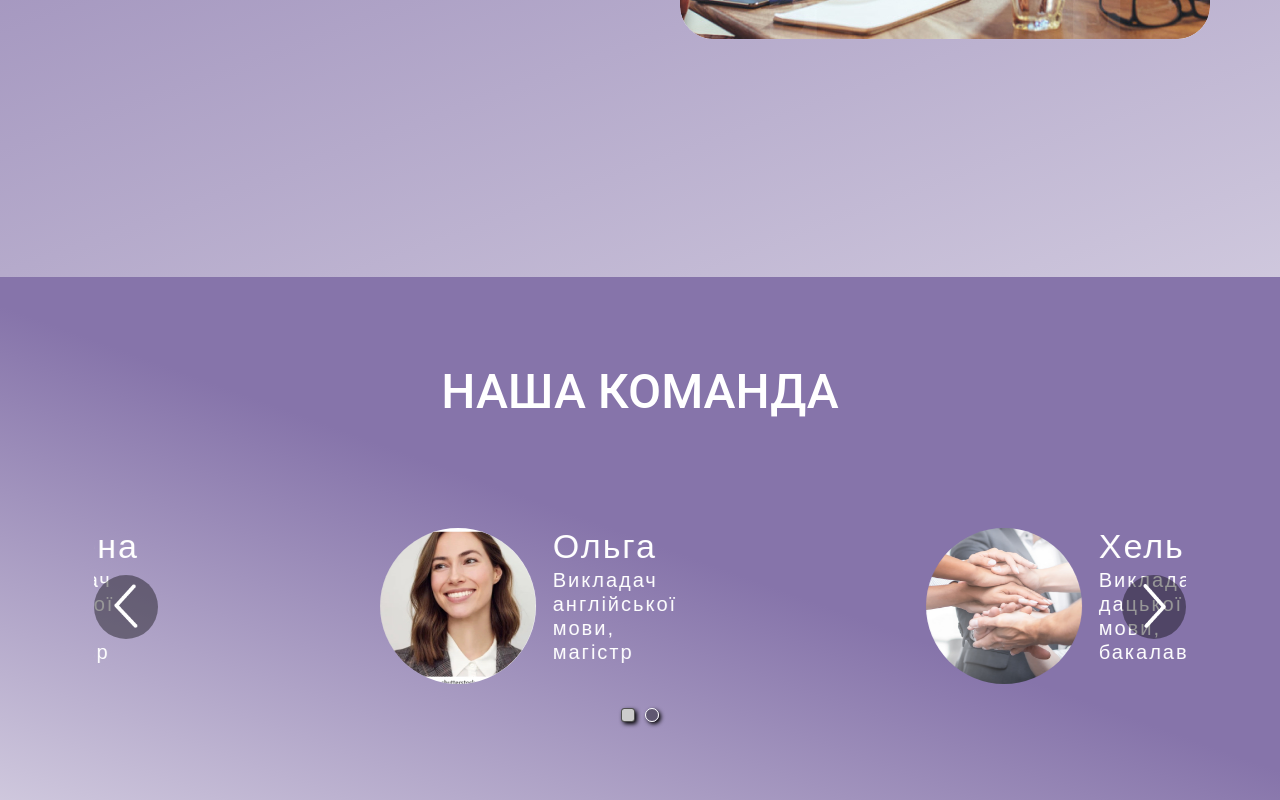
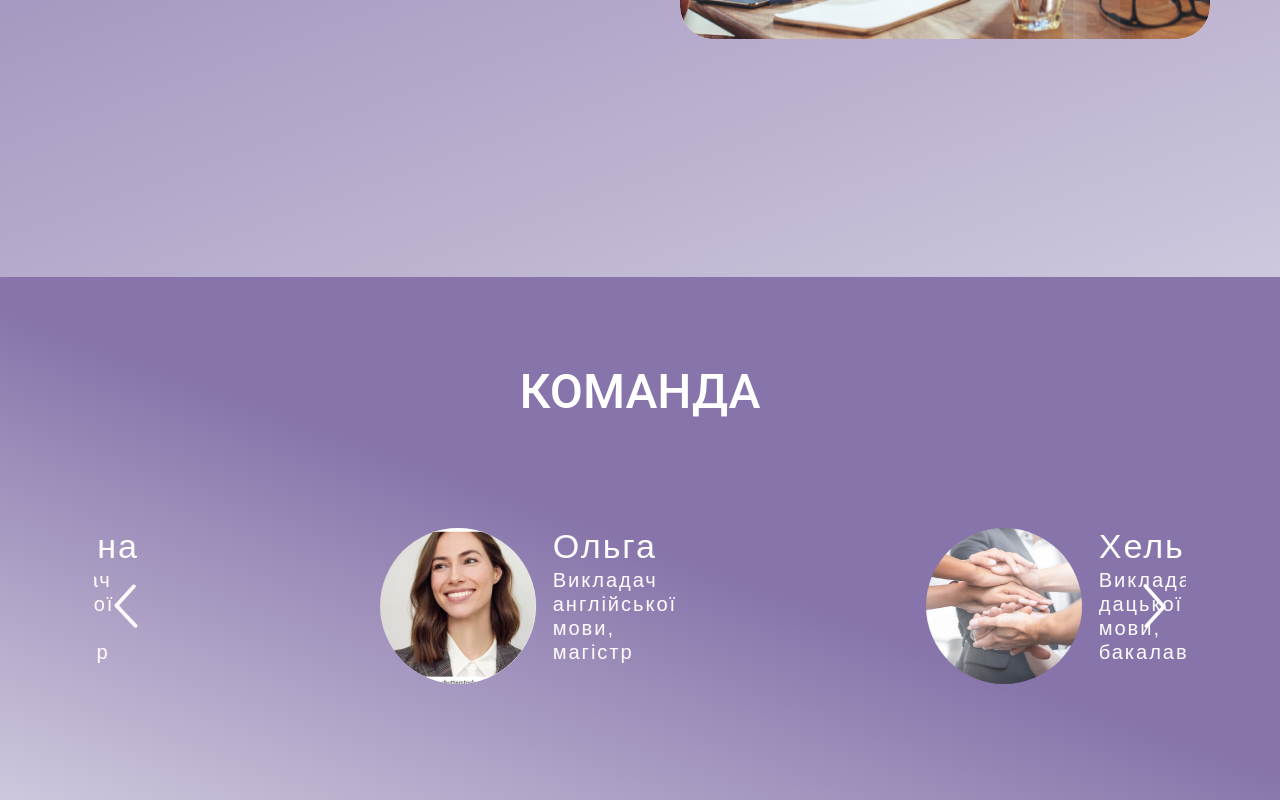
Before and after one commit to LingvoCentreOK/react-ui, a React (Create React App) app: page / in a window 1280 px wide. Shown: the part 2712-3512 px from the top of the page. Built offline with nearby package versions, Linux system fonts and the light colour scheme.

Commit message:
fix: removed background of custom arrowbuttons/extraneous dots, reworked logic regarding inscriptios

```diff
--- a/package.json
+++ b/package.json
@@ -20,13 +20,11 @@
       "@types/react-dom": "^18.2.14",
       "react": "^18.2.0",
       "react-dom": "^18.2.0",
-      "react-material-ui-carousel": "^3.4.2",
       "react-multi-carousel": "^2.8.4",
       "react-parallax-mouse": "^1.7.3",
       "react-redux": "^8.1.3",
       "react-router-dom": "^6.17.0",
       "react-scripts": "5.0.1",
-      "react-spring": "^9.7.3",
       "typescript": "^4.9.5",
       "web-vitals": "^2.1.4"
    },
--- a/src/components/home_page/HomePage.tsx
+++ b/src/components/home_page/HomePage.tsx
@@ -2,6 +2,7 @@ import React, { useEffect } from "react";
 import Box from "@mui/material/Box";
 import Button from "@mui/material/Button";
 import { useAppDispatch } from "../../hooks";
+import { useAppSelector } from "../../hooks";
 import { setIsTextVisible } from "../../store/rootSlice";
 import ParallaxLogo from "./ParallaxLogo";
 import OrganizationInfoBlock from "../organization_info_block/OrganizationInfoBlock";
@@ -10,6 +11,9 @@ import { useTheme } from "@mui/material";
 
 const HomePage: React.FC = () => {
   const dispatch = useAppDispatch();
+  const componentsTitlesState = useAppSelector(
+    (state) => state.reducer.componentsTitlesState
+  );
   const theme = useTheme();
 
   useEffect(() => {
@@ -65,7 +69,7 @@ const HomePage: React.FC = () => {
             },
           }}
         >
-          Зв'язатись з нами
+          {componentsTitlesState.homePageTitles.buttonTitle}
         </Button>
       </Box>
       <OrganizationInfoBlock />
--- a/src/components/home_page/ParallaxLogo.tsx
+++ b/src/components/home_page/ParallaxLogo.tsx
@@ -15,12 +15,14 @@ import italyFlag from "./icons/italy.png";
 import polandFlag from "./icons/poland.png";
 
 const ParallaxLogo: React.FC = () => {
+  const theme = useTheme();
   const dispatch = useAppDispatch();
-  const theme = useTheme();
+  const componentsTitlesState = useAppSelector(
+    (state) => state.reducer.componentsTitlesState
+  );
   const isParallaxEnabled = useAppSelector(
     (state) => state.reducer.isParallaxEnabled
   );
-
   useEffect(() => {
     const handleResize = (): void => {
       if (window.innerWidth < theme.breakpoints.values.md) {
@@ -94,7 +96,7 @@ const ParallaxLogo: React.FC = () => {
             },
           }}
         >
-          LINGVOCENTRE OK -
+          {componentsTitlesState.homePageTitles.title}
         </Typography>
         <Typography
           sx={{
@@ -122,7 +124,7 @@ const ParallaxLogo: React.FC = () => {
             },
           }}
         >
-          Ми провадимо якісну мовну освіту
+          {componentsTitlesState.homePageTitles.subtitle}
         </Typography>
       </Box>
 
--- a/src/components/organization_info_block/OrganizationInfoBlock.tsx
+++ b/src/components/organization_info_block/OrganizationInfoBlock.tsx
@@ -12,6 +12,9 @@ const OrganizationInfoBlock: React.FC = () => {
   const dispatch = useAppDispatch();
   const theme = useTheme();
   const images = useAppSelector((state) => state.reducer.images);
+  const componentsTitlesState = useAppSelector(
+    (state) => state.reducer.componentsTitlesState
+  );
 
   useEffect(() => {
     const handleResize = (): void => {
@@ -139,8 +142,7 @@ const OrganizationInfoBlock: React.FC = () => {
               },
             }}
           >
-            Компанія заснована в 2008 році. За цей час більше 5000 клієнтів
-            залишились задоволені нашими послугами
+            {componentsTitlesState.organizationInfoBlockInfos.firstInfo}
           </Typography>
         </Grid>
         <Grid
@@ -181,8 +183,7 @@ const OrganizationInfoBlock: React.FC = () => {
               },
             }}
           >
-            Більше половини із наших клієнтів виїхали і проживають за кордоном
-            зараз
+            {componentsTitlesState.organizationInfoBlockInfos.secondInfo}
           </Typography>
         </Grid>
         <Grid
--- a/src/components/team_carousel/TeamCarousel.tsx
+++ b/src/components/team_carousel/TeamCarousel.tsx
@@ -7,6 +7,7 @@ import {
   CardContent,
   useTheme,
 } from "@mui/material";
+import { useAppSelector } from "../../hooks";
 import Carousel, { ResponsiveType } from "react-multi-carousel";
 import "react-multi-carousel/lib/styles.css";
 import imgCarousel1 from "../../assets/images/carousel_block_images/img_carousel_1.jpg";
@@ -29,6 +30,9 @@ interface TeamMember {
 
 const TeamCarousel: React.FC<TeamCarouselProps> = ({ deviceType }) => {
   const theme = useTheme();
+  const componentsTitlesState = useAppSelector(
+    (state) => state.reducer.componentsTitlesState
+  );
   const responsive: ResponsiveType = {
     superLargeDesktop: {
       breakpoint: { max: 4000, min: 3001 },
@@ -93,7 +97,6 @@ const TeamCarousel: React.FC<TeamCarouselProps> = ({ deviceType }) => {
     arrowIcon,
   }) => {
     const theme = useTheme();
-    const [isHovered, setIsHovered] = useState(false);
 
     const arrowStyles = {
       arrowBackgroundPhoneSize: {
@@ -175,16 +178,12 @@ const TeamCarousel: React.FC<TeamCarouselProps> = ({ deviceType }) => {
     return (
       <button
         onClick={() => onClick()}
-        onMouseEnter={() => setIsHovered(true)}
-        onMouseLeave={() => setIsHovered(false)}
         style={
           {
             position: "absolute",
             outline: "0",
-            borderRadius: "50%",
             zIndex: "1000",
-            background: isHovered ? "rgba(0,0,0,0.9)" : "rgba(0,0,0,0.4)",
-            transition: `all 0.5s ${isHovered ? "0.05s" : "0s"}`,
+            background: "rgba(0,0,0,0)",
             color: `${theme.palette.primary.contrastText}`,
             left: `${retreatFromLeftSide}`,
             right: `${retreatFromRightSide}`,
@@ -240,7 +239,7 @@ const TeamCarousel: React.FC<TeamCarouselProps> = ({ deviceType }) => {
           },
         }}
       >
-        НАША КОМАНДА
+        {componentsTitlesState.teamCarouselTitle}
       </Typography>
       <Box
         sx={{
@@ -274,8 +273,6 @@ const TeamCarousel: React.FC<TeamCarouselProps> = ({ deviceType }) => {
             pauseOnHover
             renderArrowsWhenDisabled={false}
             renderButtonGroupOutside={false}
-            showDots
-            renderDotsOutside
             rewind={false}
             rewindWithAnimation={false}
             rtl={false}
@@ -305,16 +302,6 @@ const TeamCarousel: React.FC<TeamCarouselProps> = ({ deviceType }) => {
                 retreatFromRightSide="0px"
                 retreatFromLeftSide={null}
                 arrowIcon={nextArrowIcon}
-              />
-            }
-            customDot={
-              <CustomDot
-                onClick={function (): void {
-                  throw new Error("Function not implemented.");
-                }}
-                active={false}
-                index={0}
-                carouselState={undefined}
               />
             }
           >
@@ -456,84 +443,3 @@ const TeamMemberCard: React.FC<TeamMember> = ({ name, info, image }) => {
     </Paper>
   );
 };
-
-interface CustomDotProps {
-  onClick: () => void;
-  active: boolean;
-  index: number;
-  carouselState: any;
-}
-
-const CustomDot: React.FC<CustomDotProps> = ({ onClick, active }) => {
-  const theme = useTheme();
-  const handleClick = (): void => {
-    onClick();
-  };
-
-  const dotsStyles = {
-    padding: "7px",
-  };
-  const [dotsStyle, setDotsStyle] = useState(dotsStyles);
-
-  useEffect(() => {
-    const handleResize = (): void => {
-      if (window.innerWidth < theme.breakpoints.values.xl) {
-        setDotsStyle({
-          padding: "6px",
-        });
-      }
-      if (window.innerWidth < theme.breakpoints.values.lg) {
-        setDotsStyle({
-          padding: "6px",
-        });
-      }
-      if (window.innerWidth < theme.breakpoints.values.mlg) {
-        setDotsStyle({
-          padding: "5px",
-        });
-      }
-      if (window.innerWidth < theme.breakpoints.values.xlg) {
-        setDotsStyle({
-          padding: "4px",
-        });
-      }
-      if (window.innerWidth < theme.breakpoints.values.md) {
-        setDotsStyle({
-          padding: "3px",
-        });
-      }
-    };
-
-    handleResize();
-
-    window.addEventListener("resize", handleResize);
-
-    return () => {
-      window.removeEventListener("resize", handleResize);
-    };
-  }, [
-    theme.breakpoints.values.xl,
-    theme.breakpoints.values.lg,
-    theme.breakpoints.values.mlg,
-    theme.breakpoints.values.xlg,
-    theme.breakpoints.values.md,
-  ]);
-
-  return (
-    <button
-      style={{
-        backgroundColor: active ? "rgba(204,204,204)" : "rgba(0,0,0,0.4)",
-        margin: "0 5px",
-        ...dotsStyle,
-        cursor: "pointer",
-        borderRadius: active ? "25%" : "90%",
-        display: "inline-block",
-        border: active
-          ? "1.5px solid rgba(0,0,0,0.6)"
-          : "1px solid rgba(255,255,255)",
-        boxShadow: "2px 2px 4px #000000",
-      }}
-      onClick={handleClick}
-    />
-  );
-};
--- a/src/store/rootSlice.ts
+++ b/src/store/rootSlice.ts
@@ -3,6 +3,34 @@ import imgCarousel1 from "../assets/images/carousel_block_images/img_carousel_1.
 import img1 from "../assets/images/img_1.jpg";
 import img2 from "../assets/images/img_2.jpg";
 import img3 from "../assets/images/img_3.jpg";
+
+export type ComponentsTitles = {
+  homePageTitles: {
+    title: string;
+    subtitle: string;
+    buttonTitle: string;
+  };
+  organizationInfoBlockInfos: {
+    firstInfo: string;
+    secondInfo: string;
+  };
+  teamCarouselTitle: string;
+};
+
+export const componentsTitles: ComponentsTitles = {
+  homePageTitles: {
+    title: "LINGVOCENTRE OK -",
+    subtitle: "Ми провадимо якісну мовну освіту",
+    buttonTitle: "Зв'язатись з нами",
+  },
+  organizationInfoBlockInfos: {
+    firstInfo:
+      "Компанія заснована в 2008 році. За цей час більше 5000 клієнтів залишились задоволені нашими послугами",
+    secondInfo:
+      "Більше половини із наших клієнтів виїхали і проживають за кордоном зараз",
+  },
+  teamCarouselTitle: "КОМАНДА",
+};
 
 export type TeamMember = {
   id: string;
@@ -53,40 +81,20 @@ export const teamMembers: TeamMember[] = [
   },
 ];
 
-export type CarouselProps = {
-  animation: "slide" | "fade";
-  interval: number | undefined;
-  duration: number | undefined;
-  autoPlay: boolean;
-  indicators: boolean;
-  stopAutoPlayOnHover: boolean;
-  navButtonsAlwaysVisible: boolean;
-};
-
-export const carouselProps: CarouselProps = {
-  animation: "slide",
-  interval: 5000,
-  duration: 1000,
-  autoPlay: true,
-  indicators: true,
-  stopAutoPlayOnHover: true,
-  navButtonsAlwaysVisible: true,
-};
-
 type InitialState = {
+  componentsTitlesState: ComponentsTitles;
   isTextVisible: boolean;
   images: string[];
   isParallaxEnabled: boolean;
   teamMembersState: TeamMember[];
-  carouselPropsState: CarouselProps;
 };
 
 const initialState: InitialState = {
+  componentsTitlesState: componentsTitles,
   isTextVisible: false,
   images: [img1, img2],
   isParallaxEnabled: true,
   teamMembersState: teamMembers,
-  carouselPropsState: carouselProps,
 };
 
 const rootSlice = createSlice({
@@ -105,9 +113,6 @@ const rootSlice = createSlice({
     setTeamMembersState(state, action: PayloadAction<TeamMember[]>) {
       state.teamMembersState = action.payload;
     },
-    setCarouselPropsState(state, action: PayloadAction<CarouselProps>) {
-      state.carouselPropsState = action.payload;
-    },
   },
 });
 
@@ -116,6 +121,5 @@ export const {
   setImages,
   setIsParallaxEnabled,
   setTeamMembersState,
-  setCarouselPropsState,
 } = rootSlice.actions;
 export default rootSlice.reducer;
```
Also changed, not shown: 1 other file (tests, documents, lock files or other folders).
